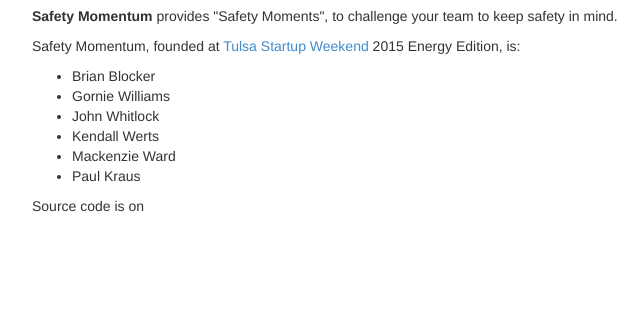
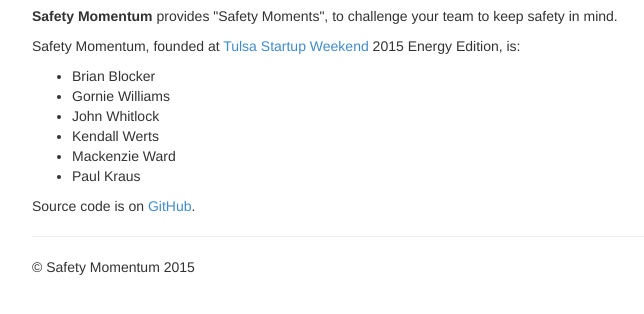
Before and after one commit to jwhitlock/safetymomentum, a Django app: page /about in a window 1280 px wide. Shown: the part 136-450 px from the top of the page, without its empty margins (38-682 px from the left). Run offline with Django 3.2, Linux system fonts and the light colour scheme; some libraries are stand-ins or nearby versions.

Commit message:
Fix link to github

```diff
--- a/safetymomentum/jinja2/safetymomentum/about.jinja2
+++ b/safetymomentum/jinja2/safetymomentum/about.jinja2
@@ -23,7 +23,7 @@
 </ul>
 <p>
     Source code is on
-    <a href="https://github.com/jwhitlock/safetymomentum>GitHub</a>.
+    <a href="https://github.com/jwhitlock/safetymomentum">GitHub</a>.
 </p>
 
 {% endblock %}
```
